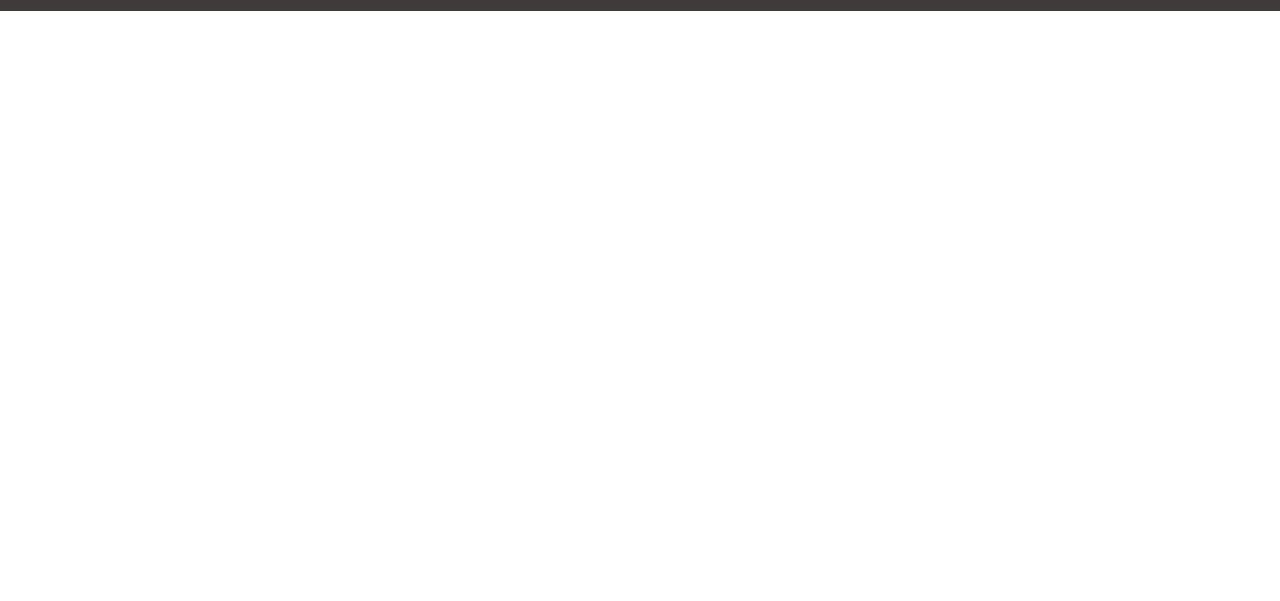
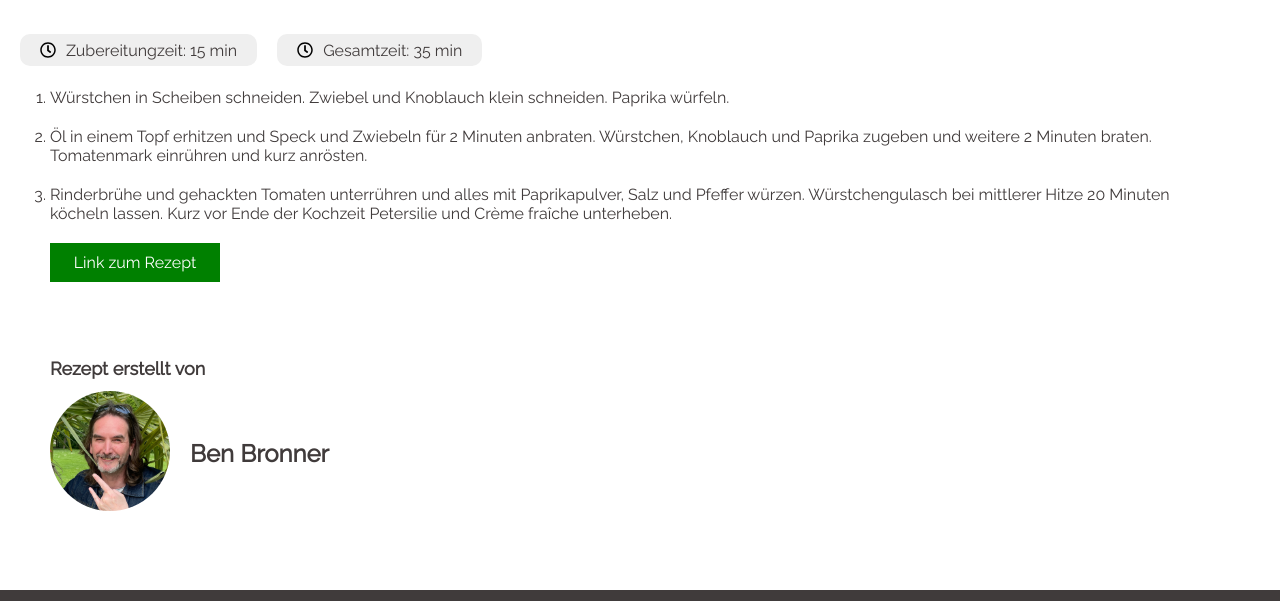
Before and after one commit to BenBronner/Kochwelt, a plain HTML site: page rezept1.html in a window 1280 px wide. Shown: the part 1663-2264 px from the top of the page. Before the commit the page ends 1674 px from the top, so only its background shows below. Drawn offline with Linux system fonts and the light colour scheme.

Commit message:
added rezept1

```diff
--- a/css/color.css
+++ b/css/color.css
@@ -4,7 +4,7 @@
     --primaryColor: #008000;
     --secondaryColor: #403B3B;
     --sectionColor: #EFEFEF;
-    --textColor: #000000;
+    --textColor: #403B3B;
     --backgroundColor: #ffffff;
     --iconColor: gray;
     /* Abstände */
--- a/css/rezept1.css
+++ b/css/rezept1.css
@@ -39,8 +39,9 @@
 }
 
 .icon_info {
-    width: 120px;
+    width: auto;
     height: 32px;
+    padding: 0px 20px;
     margin-right: 20px;
     background-color: var(--sectionColor);
     display: flex;
@@ -74,3 +75,77 @@
     padding-right: 20px;
     padding-left: 20px;
 }
+
+.inputsection {
+    display: flex;
+    justify-content: flex-start;
+    margin-left: 20px;
+    margin-top: 30px;
+    margin-bottom: 30px;
+    align-items: center;
+}
+
+.inputsection input {
+    padding: 8px;
+    margin-left: 20px;
+    width: 170px;
+}
+
+.button {
+    padding: 10px;
+    width: 170px;
+    margin-top: 0px;
+    text-align: center;
+    border: none;
+}
+
+h1 {
+    margin-bottom: 30px;
+}
+
+.sectionPreparation {
+    display: flex;
+    justify-content: center;
+    flex-direction: column;
+    align-items: start;
+    width: 100%;
+    max-width: 1440px;
+    margin: 0 auto;
+    padding-right: 20px;
+    padding-left: 20px;
+}
+
+.sectionPreparation h2 {
+    margin-top: 48px;
+}
+
+.sectionPreparation ol {
+    margin-left: 30px;
+    margin-right: 30px;
+}
+
+.sectionPreparation ol li {
+    margin-bottom: 20px;
+}
+
+.sectionPreparation a {
+    margin-left: 30px;
+}
+
+.author {
+    margin-top: 64px;
+    margin-left: 30px;
+    margin-bottom: 64px;
+}
+
+.profilpicture {
+    display: flex;
+}
+
+.profilpicture img {
+    height: 120px;
+    width: 120px;
+    margin-right: 20px;
+    margin-bottom: 15px;
+    border-radius: 70px;
+}
--- a/rezept1.html
+++ b/rezept1.html
@@ -37,7 +37,7 @@
             <div class="iconContent">
                 <div class="icon_info">
                     <img class="min-icon" src="./assets/img/icons/clock-regular.svg" alt="">
-                    <Span>10 min</Span>
+                    <Span>15 min</Span>
                 </div>
                 <div class="icon_info">
                     <img class="min-icon" src="./assets/img/icons/brain-solid.svg" alt="">
@@ -45,7 +45,7 @@
                 </div>
                 <div class="icon_info">
                     <img class="min-icon" src="./assets/img/icons/calendar-alt-regular.svg" alt="">
-                    <span>13.06.2025</span>
+                    <span>14.06.2025</span>
                 </div>
             </div>
             <div class="separator"></div>
@@ -62,7 +62,7 @@
                 </div>
             </form>
 
-        <table class="itemsection">
+            <table>
                 <tr>
                     <td><span id="ingredients1"></span>g Wiener Würstchen</td>
                 </tr>
@@ -116,6 +116,40 @@
                 </tr>
             </table>
         </section>
+
+
+        <section class="sectionPreparation">
+            <h2>Zubereitung</h2>
+
+            <div class="iconContent">
+                <div class="icon_info">
+                    <img class="min-icon" src="./assets/img/icons/clock-regular.svg" alt="">
+                    <Span>Zubereitungzeit: 15 min</Span>
+                </div>
+                <div class="icon_info">
+                    <img class="min-icon" src="./assets/img/icons/clock-regular.svg" alt="">
+                    <span>Gesamtzeit: 35 min</span>
+                </div>
+            </div>
+
+            <ol>
+                <li>Würstchen in Scheiben schneiden. Zwiebel und Knoblauch klein schneiden. Paprika würfeln.</li>
+                <li>Öl in einem Topf erhitzen und Speck und Zwiebeln für 2 Minuten anbraten. Würstchen, Knoblauch und
+                    Paprika zugeben und weitere 2 Minuten braten. Tomatenmark einrühren und kurz anrösten.</li>
+                <li>Rinderbrühe und gehackten Tomaten unterrühren und alles mit Paprikapulver, Salz und Pfeffer würzen.
+                    Würstchengulasch bei mittlerer Hitze 20 Minuten köcheln lassen. Kurz vor Ende der Kochzeit
+                    Petersilie und Crème fraîche unterheben. </li>
+            </ol>
+            <a class="button" href="https://www.gaumenfreundin.de/wuerstchengulasch/">Link zum Rezept</a>
+
+            <div class="author">
+                <h3>Rezept erstellt von</h3>
+                <div class="profilpicture">
+                    <img src="./img/Ben.JPG">
+                    <h2>Ben Bronner</h2>
+                </div>
+            </div>
+        </section>
     </main>
     <!-- -----end----- -->
 
```
Also changed, not shown: img/Ben.JPG (added). Lines whose indentation alone changed are shown as unchanged.
